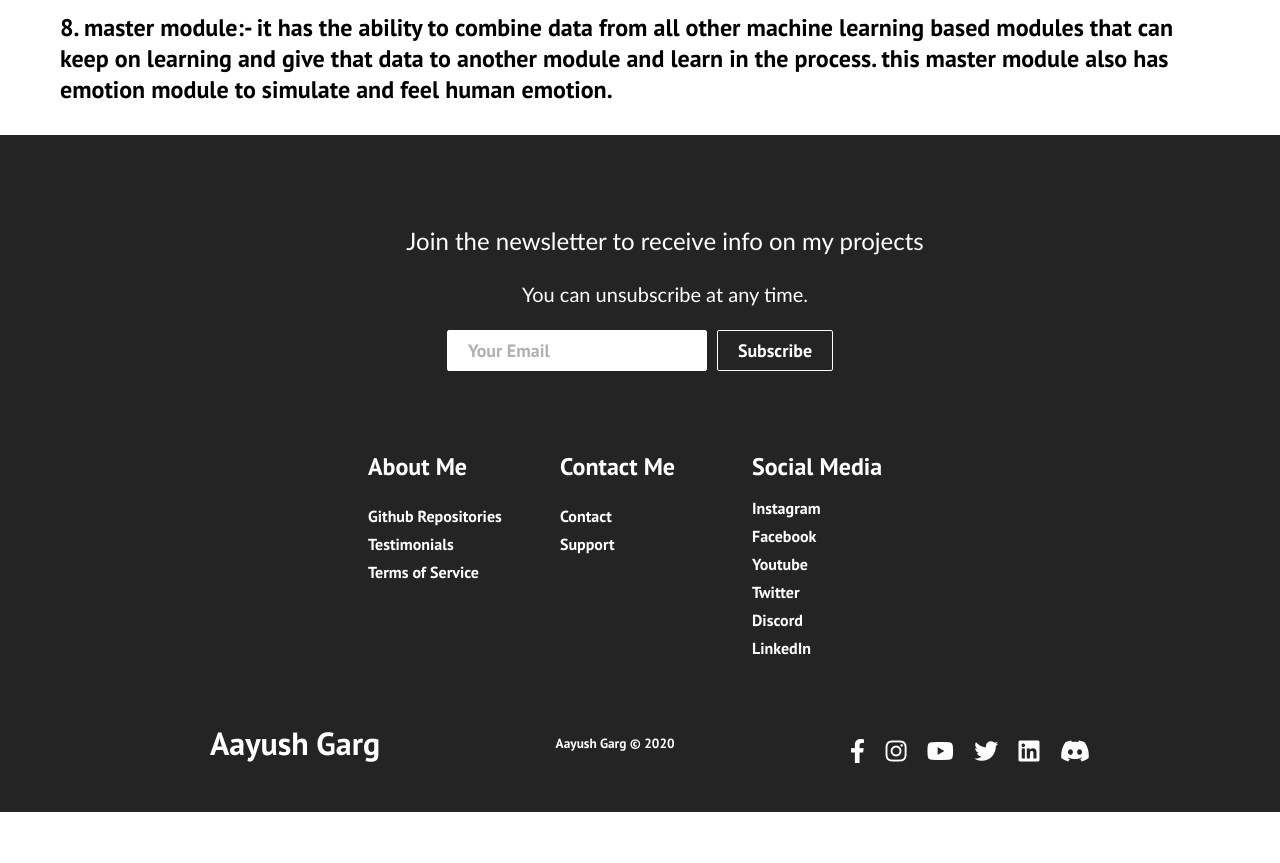
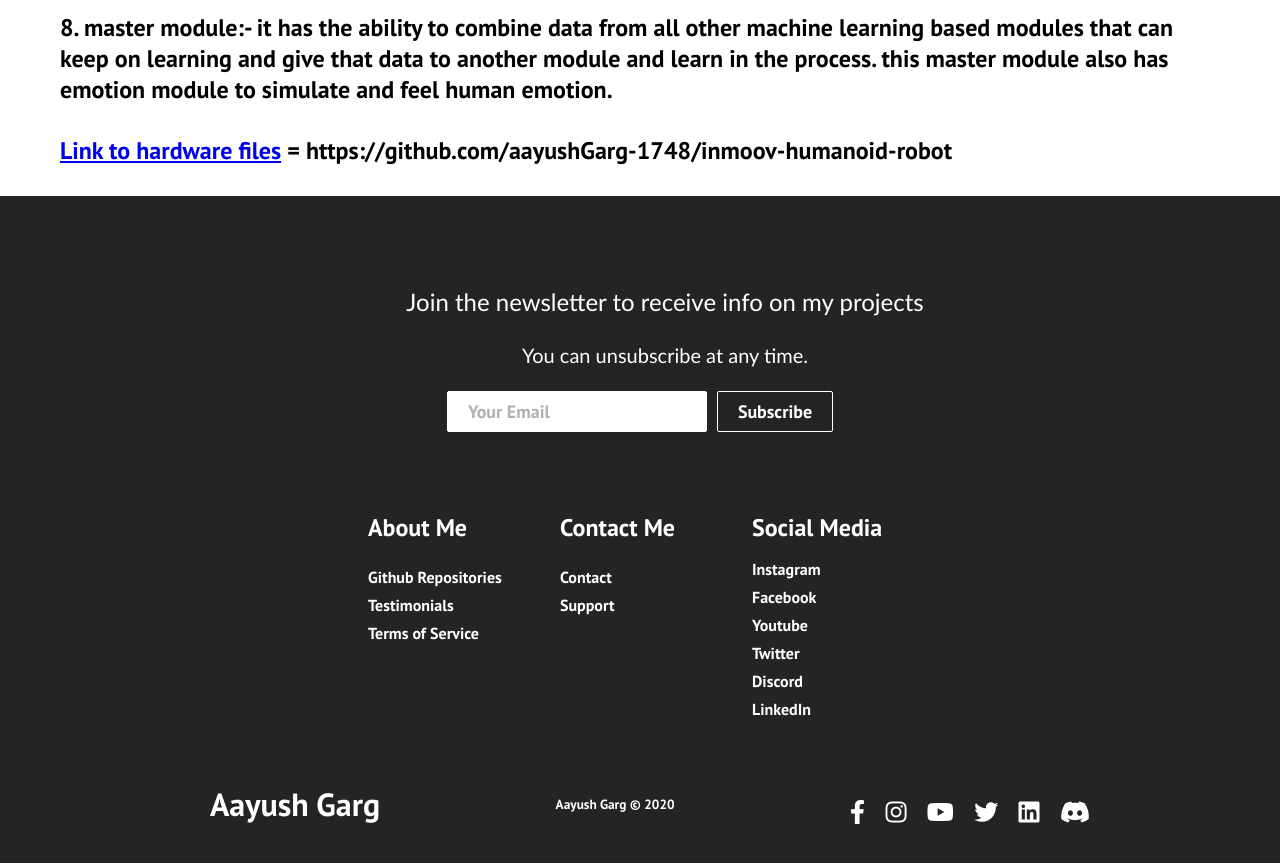
Before and after one commit to gamer-1478/website, a React (Create React App) app: page /cybortics-humanoid in a window 1280 px wide. Shown: the part 1540-2403 px from the top of the page. Before the commit the page ends 2352 px from the top, so only its background shows below. Built offline with nearby package versions, Linux system fonts and the light colour scheme; no server answers.

Commit message:
some minor updates ig

```diff
--- a/src/Component/pages/CyborticsHumanoid.js
+++ b/src/Component/pages/CyborticsHumanoid.js
@@ -88,6 +88,9 @@ export default function CyborticsHumanoids() {
           data to another module and learn in the process. this master module
           also has emotion module to simulate and feel human emotion.<br></br>
         </p>
+        <p className="centerlp">
+          <a href="https://github.com/aayushGarg-1748/inmoov-humanoid-robot">Link to hardware files</a> = https://github.com/aayushGarg-1748/inmoov-humanoid-robot
+        </p>
       </div>
     </>
   )
```
Also changed, not shown: 1 other file (tests, documents, lock files or other folders).
